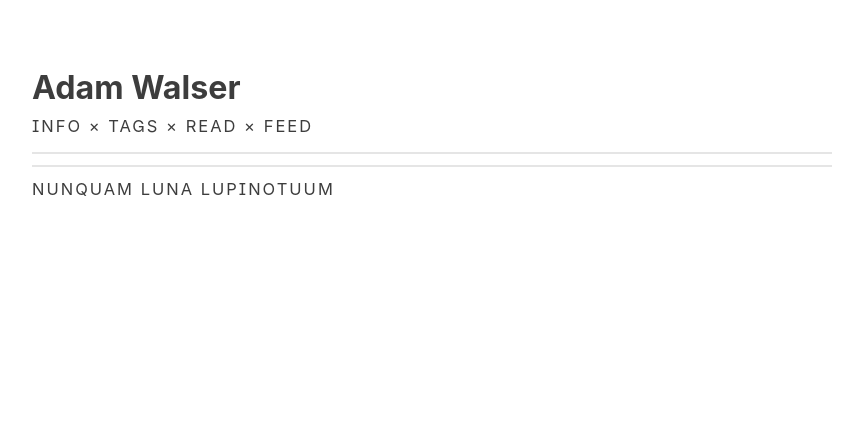
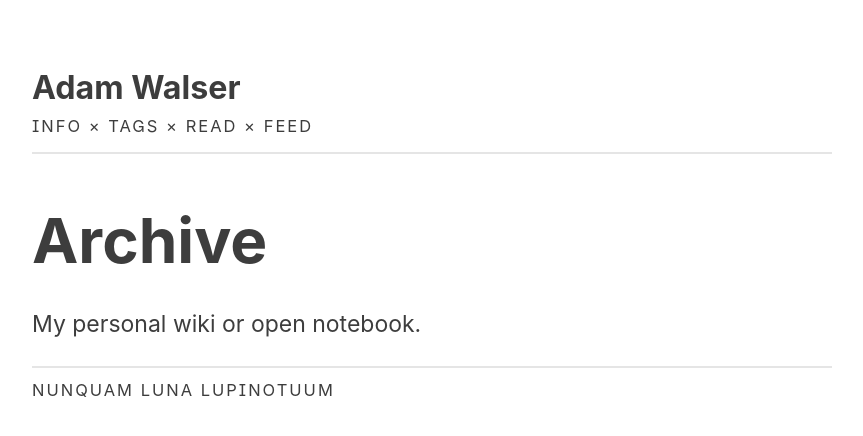
Before and after one commit to ajpwalser/ajpwalser.github.io, a Jekyll site: the page built from wiki/index.html, in a window 1280 px wide. Shown: the top 436 px of the page, without its empty margins (208-1071 px from the left). Built offline with Jekyll 4.4.1, drawn with Linux system fonts in a browser that asks for light colours; some web fonts are replaced.

Commit message:
Update index.html

```diff
--- a/wiki/index.html
+++ b/wiki/index.html
@@ -3,3 +3,6 @@ layout: default
 title: Wiki
 description: My personal wiki
 ---
+
+<h2>Archive</h2>
+<p class="first">My personal wiki or open notebook.</p>
```
